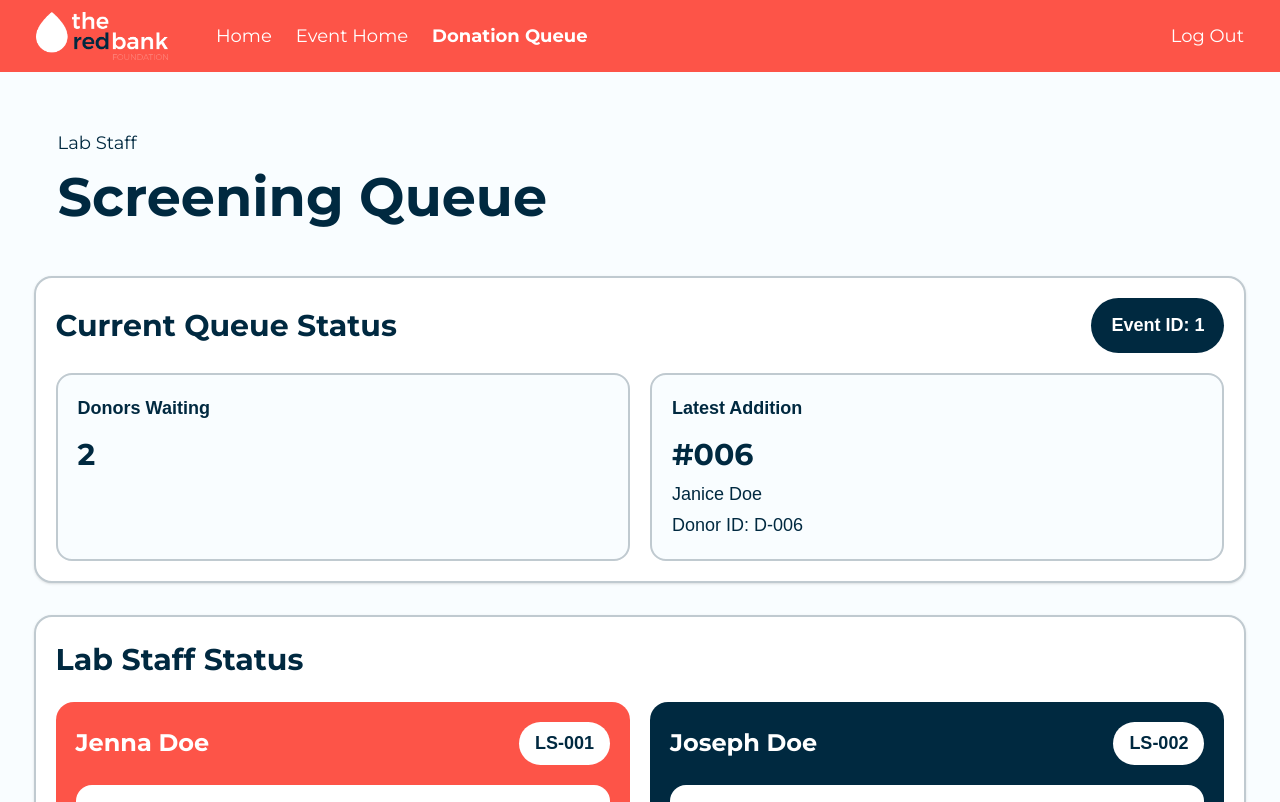
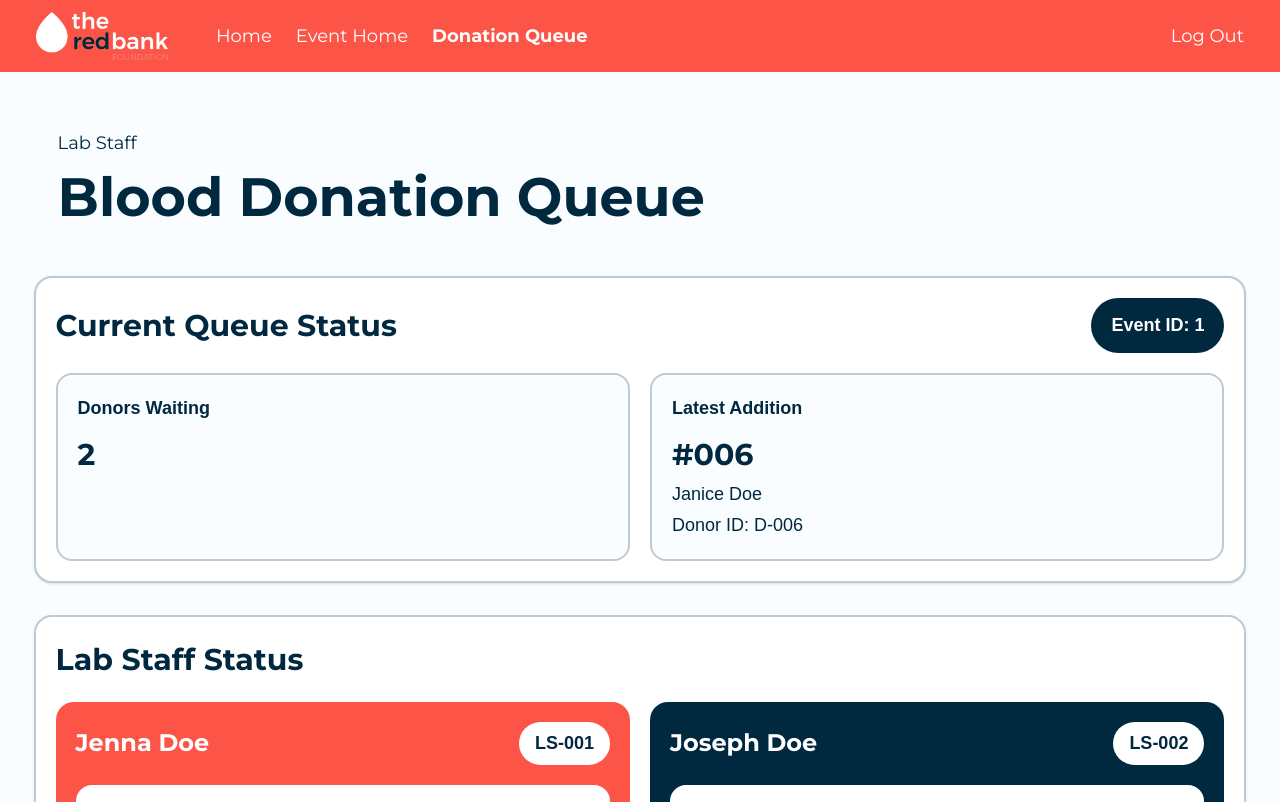
Before and after one commit to RanFrosh/CSSWENG-Blood-Digitalization, a Next.js app in the folder sweng/: page /ls/events/1/queue in a window 1280 px wide. Shown: the top 802 px of the page. Built offline with nearby package versions, Linux system fonts and the light colour scheme.

Commit message:
changed name to donation queue

```diff
--- a/sweng/app/ls/events/[eventId]/queue/page.tsx
+++ b/sweng/app/ls/events/[eventId]/queue/page.tsx
@@ -223,7 +223,7 @@ export default function QueuePage() {
                             </p>
 
                             <h1 className="text-[54px] font-['Montserrat'] font-bold text-[#002940]">
-                                Screening Queue
+                                Blood Donation Queue
                             </h1>
                         </div>
                     </div>
```
